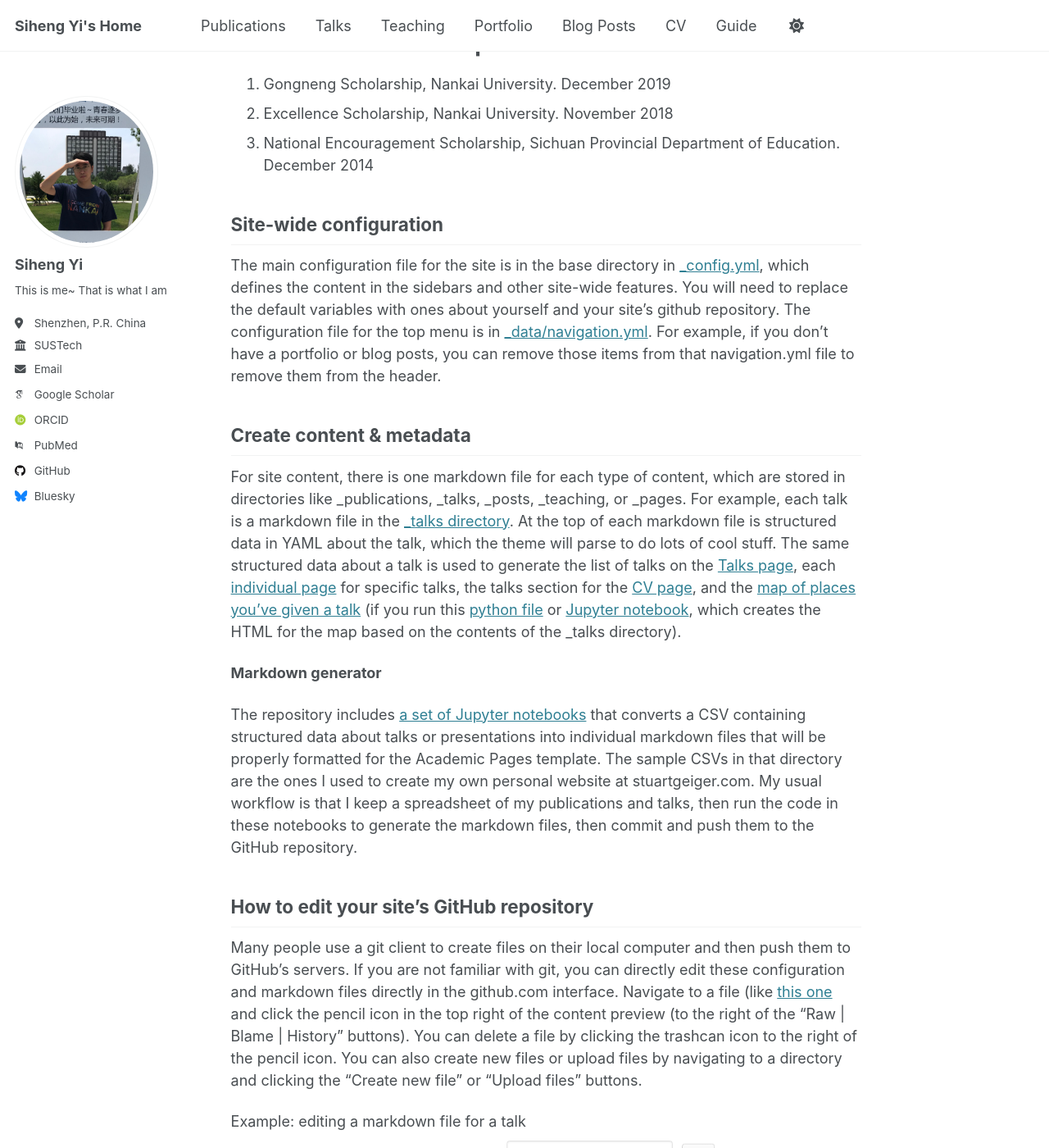
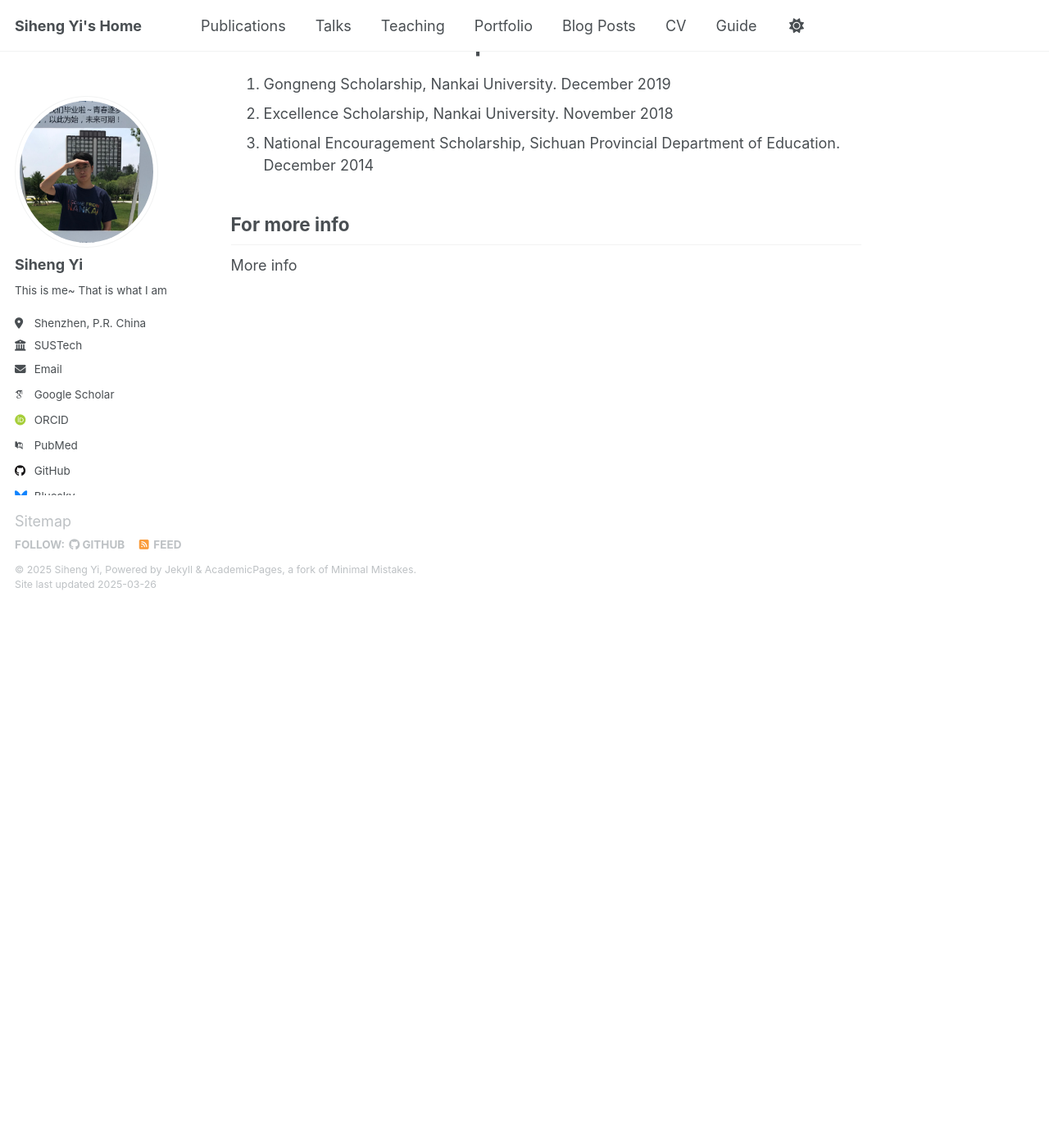
Before and after one commit to SihengYi/SihengYi.github.io, a Jekyll site: the page built from _pages/about.md, in a window 1280 px wide and 1400 px high, scrolled down 679 px. Shown: the whole window at 82% size. Built offline with Jekyll 4.4.1, drawn with Linux system fonts in a browser that asks for light colours; some web fonts are replaced; a file with an impossible date is left out; after the commit the page ends 1420 px from its top, so only the background shows below that; some of the changed text lies outside the part shown.

Commit message:
Update about.md

```diff
--- a/_pages/about.md
+++ b/_pages/about.md
@@ -36,26 +36,6 @@ Awards and Fellowships
 
 
 
-Site-wide configuration
-------
-The main configuration file for the site is in the base directory in [_config.yml](https://github.com/academicpages/academicpages.github.io/blob/master/_config.yml), which defines the content in the sidebars and other site-wide features. You will need to replace the default variables with ones about yourself and your site's github repository. The configuration file for the top menu is in [_data/navigation.yml](https://github.com/academicpages/academicpages.github.io/blob/master/_data/navigation.yml). For example, if you don't have a portfolio or blog posts, you can remove those items from that navigation.yml file to remove them from the header.
-
-Create content & metadata
-------
-For site content, there is one markdown file for each type of content, which are stored in directories like _publications, _talks, _posts, _teaching, or _pages. For example, each talk is a markdown file in the [_talks directory](https://github.com/academicpages/academicpages.github.io/tree/master/_talks). At the top of each markdown file is structured data in YAML about the talk, which the theme will parse to do lots of cool stuff. The same structured data about a talk is used to generate the list of talks on the [Talks page](https://academicpages.github.io/talks), each [individual page](https://academicpages.github.io/talks/2012-03-01-talk-1) for specific talks, the talks section for the [CV page](https://academicpages.github.io/cv), and the [map of places you've given a talk](https://academicpages.github.io/talkmap.html) (if you run this [python file](https://github.com/academicpages/academicpages.github.io/blob/master/talkmap.py) or [Jupyter notebook](https://github.com/academicpages/academicpages.github.io/blob/master/talkmap.ipynb), which creates the HTML for the map based on the contents of the _talks directory).
-
-**Markdown generator**
-
-The repository includes [a set of Jupyter notebooks](https://github.com/academicpages/academicpages.github.io/tree/master/markdown_generator
-) that converts a CSV containing structured data about talks or presentations into individual markdown files that will be properly formatted for the Academic Pages template. The sample CSVs in that directory are the ones I used to create my own personal website at stuartgeiger.com. My usual workflow is that I keep a spreadsheet of my publications and talks, then run the code in these notebooks to generate the markdown files, then commit and push them to the GitHub repository.
-
-How to edit your site's GitHub repository
-------
-Many people use a git client to create files on their local computer and then push them to GitHub's servers. If you are not familiar with git, you can directly edit these configuration and markdown files directly in the github.com interface. Navigate to a file (like [this one](https://github.com/academicpages/academicpages.github.io/blob/master/_talks/2012-03-01-talk-1.md) and click the pencil icon in the top right of the content preview (to the right of the "Raw | Blame | History" buttons). You can delete a file by clicking the trashcan icon to the right of the pencil icon. You can also create new files or upload files by navigating to a directory and clicking the "Create new file" or "Upload files" buttons.
-
-Example: editing a markdown file for a talk
-![Editing a markdown file for a talk](/images/editing-talk.png)
-
 For more info
 ------
-More info about configuring Academic Pages can be found in [the guide](https://academicpages.github.io/markdown/), the [growing wiki](https://github.com/academicpages/academicpages.github.io/wiki), and you can always [ask a question on GitHub](https://github.com/academicpages/academicpages.github.io/discussions). The [guides for the Minimal Mistakes theme](https://mmistakes.github.io/minimal-mistakes/docs/configuration/) (which this theme was forked from) might also be helpful.
+More info
```
